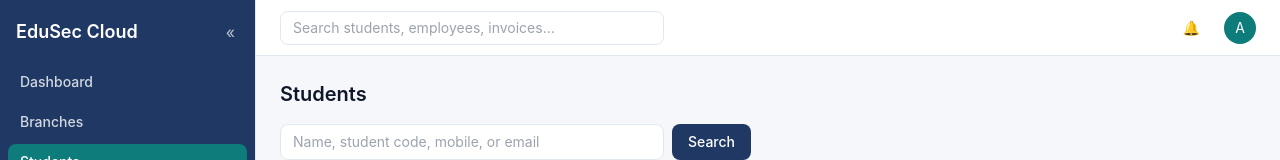
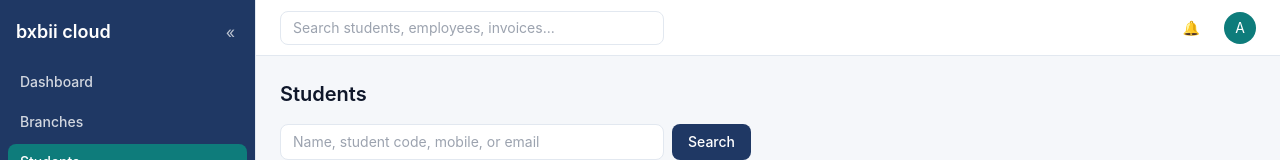
Before and after one commit to issaalazrihd-max/bxbii-ecosystem, a Next.js app in the folder edusec-cloud/apps/web/: page /students in a window 1280 px wide. Shown: the top 160 px of the page. Built offline with nearby package versions, Linux system fonts and the light colour scheme; no server answers.

Commit message:
Rebrand sidebar header from EduSec Cloud to bxbii cloud

```diff
--- a/edusec-cloud/apps/web/src/components/layout/sidebar.tsx
+++ b/edusec-cloud/apps/web/src/components/layout/sidebar.tsx
@@ -24,7 +24,7 @@
       }`}
     >
       <div className="flex items-center justify-between px-4 py-4">
-        {!collapsed && <span className="text-lg font-semibold">EduSec Cloud</span>}
+        {!collapsed && <span className="text-lg font-semibold">bxbii cloud</span>}
         <button
           onClick={() => setCollapsed((c) => !c)}
           className="rounded p-1 text-white/70 hover:bg-white/10 hover:text-white"
```
